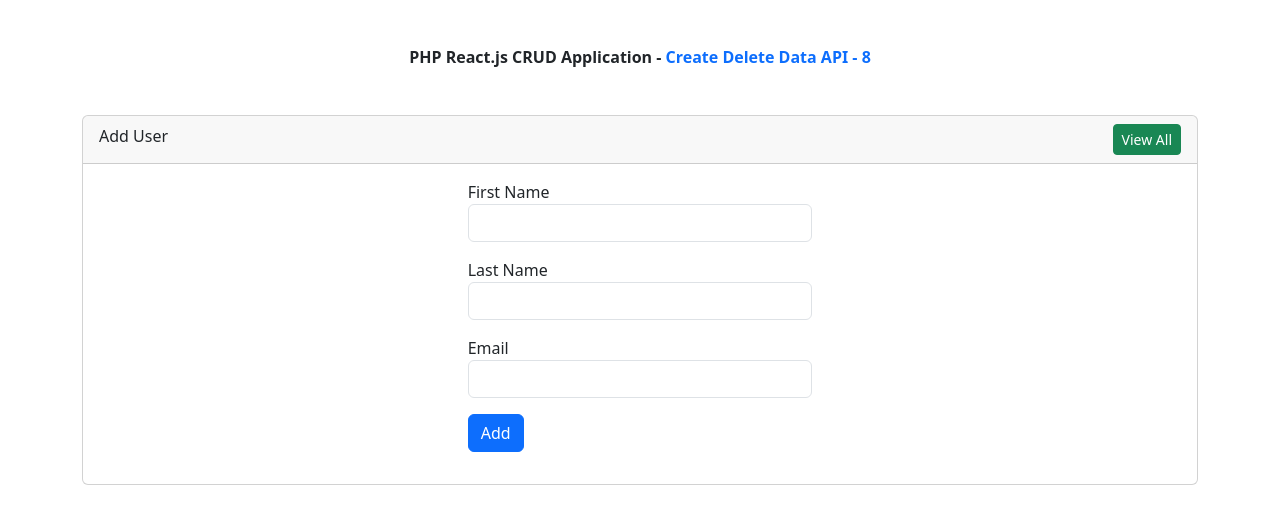
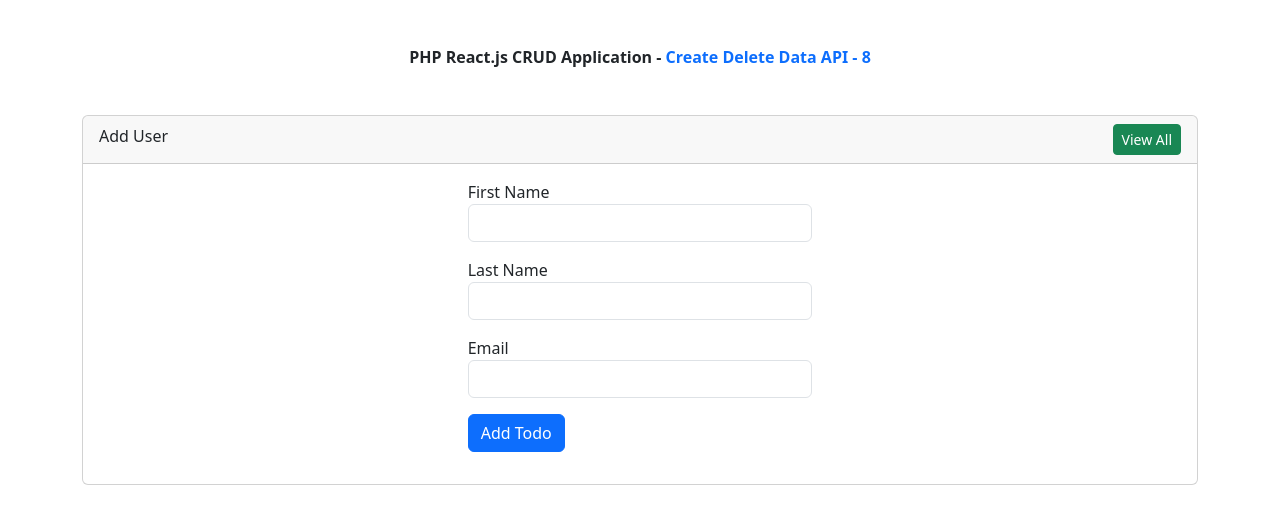
Before and after one commit to ramseemapatidar/crud, a React (Vite) app: page /add in a window 1280 px wide. Shown: the top 524 px of the page. Built offline with nearby package versions, Linux system fonts and the light colour scheme.

Commit message:
onclick mutation incomeplete work

```diff
--- a/src/components/crud/Add.jsx
+++ b/src/components/crud/Add.jsx
@@ -1,33 +1,30 @@
 import { useState } from 'react'
 import { Link, useNavigate } from 'react-router-dom';
 import axios from 'axios';
+import { useMutation,useQueryClient } from '@tanstack/react-query'
 
+const addNewData = async({ first_name, last_name,email }) =>{
+    try {
+        const  { data } = await axios.post('http://localhost/react/api/action.php');
+        return data;
+    } catch (error) {
+        throw Error('data not fetching');
+    }
+
+}
 export const Add = () => {
     let navigate = useNavigate();
 
-	const [user, setUser] = useState({
-		first_name : '',
-		last_name : '',
-		email : ''
-	});
+	const queryClient = useQueryClient()
 
-	const handleChange = (event) => {
-		const { name, value } = event.target;
-
-		setUser({
-			...user,
-			[name] : value
-		});
-	};
-
-	const handleSubmit = (event) => {
-
-		event.preventDefault();
-        axios.post('http://localhost/practice/api/action.php', user)
-        .then(() => {
-            navigate("/");
-        })
-	};
+	// Mutations
+	const mutation = useMutation({
+		mutationFn: addNewData,
+		onSuccess: () => {
+		  // Invalidate and refetch
+		  queryClient.invalidateQueries({ queryKey: ['addData'] })
+		},
+	  })
   return (
     <div className="card">
 			<div className="card-header">
@@ -42,23 +39,35 @@ export const Add = () => {
 				<div className="row">
 					<div className="col-md-4">&nbsp;</div>
 					<div className="col-md-4">
-						<form method="POST" onSubmit={handleSubmit}>
+
 							<div className="mb-3">
 								<label>First Name</label>
-								<input type="text" name="first_name" className="form-control" onChange={handleChange} />
+								<input type="text" name="first_name" className="form-control"  />
 							</div>
 							<div className="mb-3">
 								<label>Last Name</label>
-								<input type="text" name="last_name" className="form-control" onChange={handleChange} />
+								<input type="text" name="last_name" className="form-control"  />
 							</div>
 							<div className="mb-3">
 								<label>Email</label>
-								<input type="email" name="email" className="form-control" onChange={handleChange} />
+								<input type="email" name="email" className="form-control"  />
 							</div>
 							<div className="mb-3">
-								<input type="submit" className="btn btn-primary" value="Add" />
+
+		<button
+		className="btn btn-primary"
+        onClick={() => {
+          mutation.mutate({
+            first_name: 'test',
+            last_name: 'Do Laundry',
+			email:'test@gmail.com'
+          })
+        }}
+      >
+        Add Todo
+      </button>
 							</div>
-						</form>
+
 					</div>
 				</div>
 			</div>
```
